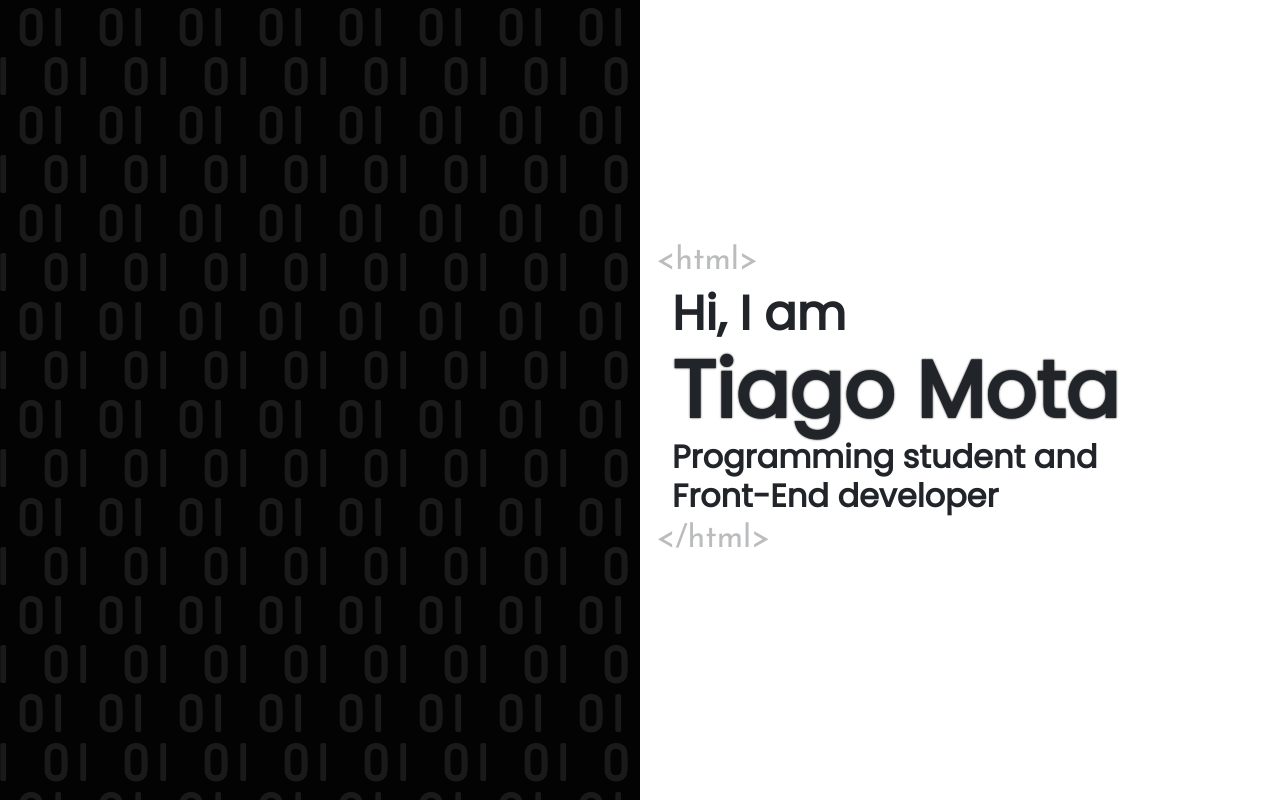
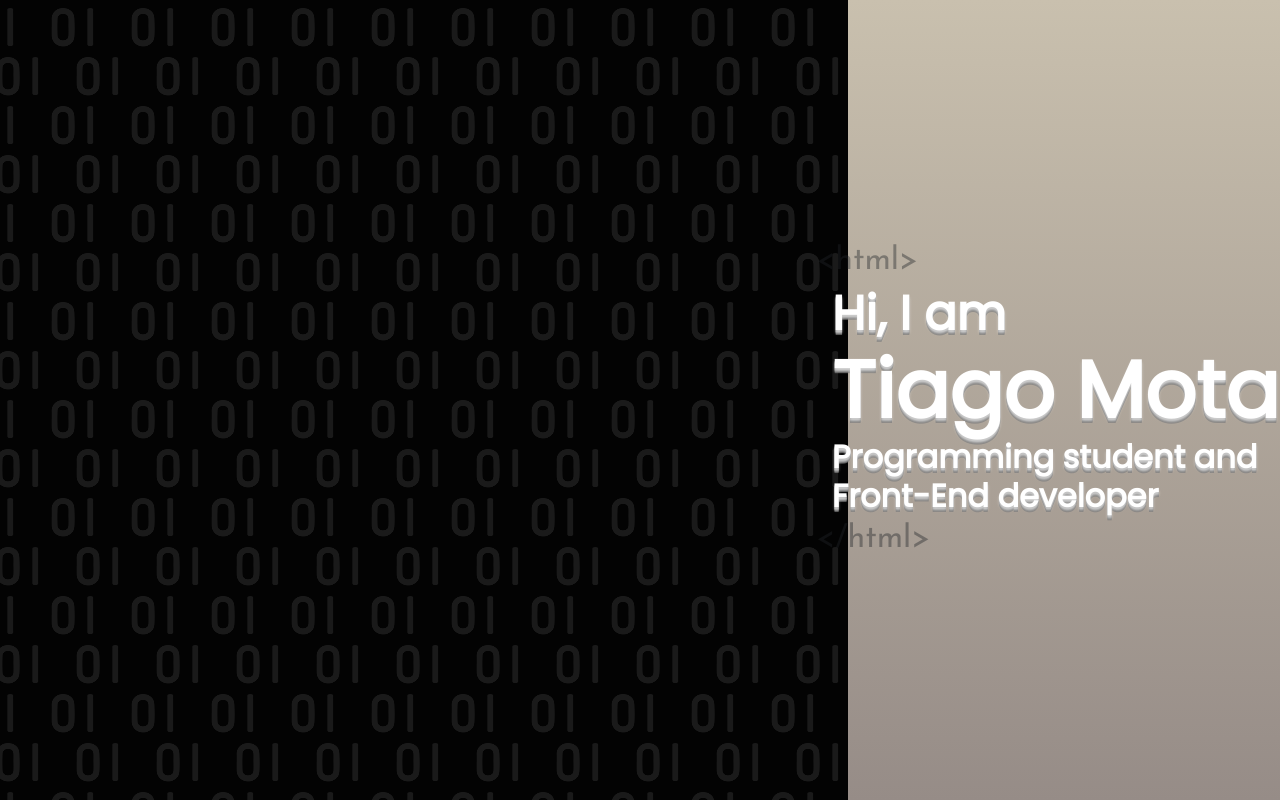
Before and after one commit to motinha122/Portfolio, a plain HTML site: page index.html in a window 1280 px wide. Drawn offline with nearby package versions, Linux system fonts and the light colour scheme.

Commit message:
gradient background test

```diff
--- a/Css/sass.scss
+++ b/Css/sass.scss
@@ -12,13 +12,14 @@ body {
     display: flex;
     flex-direction: row;
     font-family: 'Poppins', sans-serif;
-    background-color: #ffffff;
+    background: rgb(150,140,135);
+background: linear-gradient(0deg, rgba(150,140,135,1) 0%, rgba(201,192,174,1) 100%);
     height: 100vh;
 }
 
 .laptop {
     @include center-div();
-    width: 50vw;
+    width: 70vw;
     height: 100vh;
     overflow-y: hidden;
     overflow-x: hidden;
@@ -29,7 +30,7 @@ body {
         overflow-x: hidden;
         overflow-y: hidden;
         z-index: -10;
-        width: 50vw;
+        width: inherit;
         height: 100vh;
         filter: brightness(0.1);
         transition: 1s;
@@ -46,16 +47,23 @@ main {
     margin-left: 1rem;
     transition: transform 0.1s;
 
-    h1,h2,h3 {
+    h1,
+    h2,
+    h3 {
+        color: #ffffff;
         font-weight: 600;
         margin: 0 0 0 1rem;
         width: 28rem;
+        text-shadow:
+            #ffffff74 0px 3px 3px,
+            0 2px 0 #a6a6a6d3,
+            0 3px 0 #939393c6,
+            0 4px 0 #838383b9,
+            0 5px 0 #767676b2;
     }
 
     h1 {
-        font-family:'Poppins';
         font-size: 5rem;
-        text-shadow: 0 0 2px #1D1D1D;
         animation: fadein 0.8s;
     }
 
@@ -71,7 +79,7 @@ main {
 
     &::before {
         font-family: 'Josefin sans';
-        opacity: 0.3;
+        opacity: 0.4;
         font-size: 2rem;
         content: "<html>";
         animation: fadein2 0.5s;
@@ -79,13 +87,13 @@ main {
 
     &::after {
         font-family: 'Josefin sans';
-        opacity: 0.3;
+        opacity: 0.4;
         font-size: 2rem;
         content: "</html>";
         animation: fadein2 0.5s;
     }
 
-   /*  span {
+    /*  span {
         text-shadow: 0 0 2px #df5200;
         color: #df5200;
     } */
@@ -98,11 +106,21 @@ main {
 /* Animations */
 
 @keyframes fadein {
-    from {opacity: 0;}
-    to {opacity: 1;}
+    from {
+        opacity: 0;
+    }
+
+    to {
+        opacity: 1;
+    }
 }
 
 @keyframes fadein2 {
-    from {opacity: 0;}
-    to {opacity: 0.3;}
+    from {
+        opacity: 0;
+    }
+
+    to {
+        opacity: 0.3;
+    }
 }
--- a/script.js
+++ b/script.js
@@ -36,7 +36,3 @@ document.addEventListener("mousemove", (e) =>{
     $("h2").style.transform = `translateX(${percent * 6}px)`;
     $("h3").style.transform = `translateX(${percent * 6}px)`;
 })
-
-window.onload = () => {
-
-}
```
Also changed, not shown: Css/sass.css, 1 other file.
